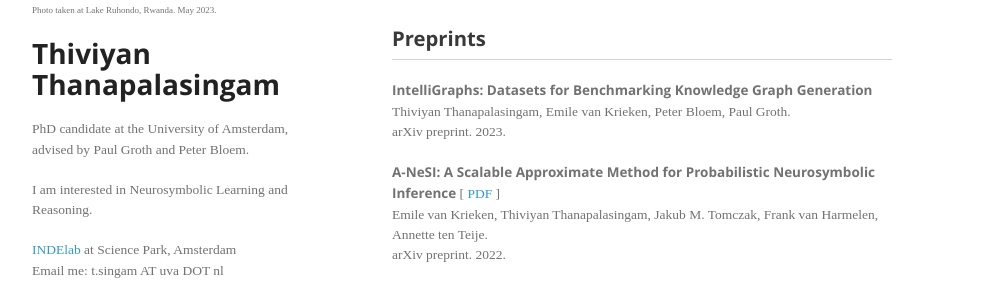
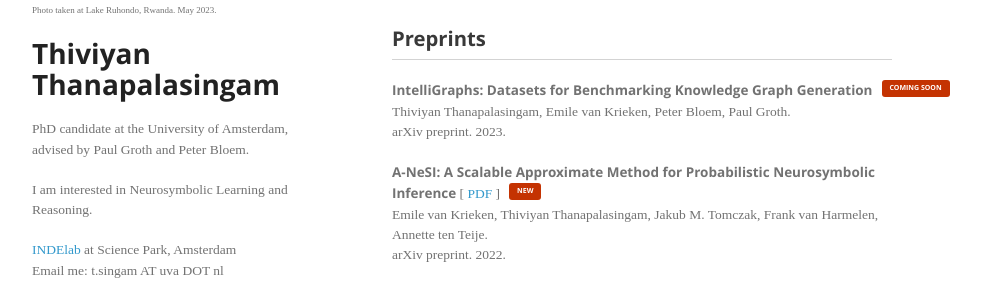
Before and after one commit to thiviyanT/website, a Jekyll site: the page built from index.html, in a window 1280 px wide. Shown: the part 380-669 px from the top of the page, without its empty margins (178-1159 px from the left). Built offline with Jekyll 4.4.1, drawn with Linux system fonts in a browser that asks for light colours; nearby versions of some CDN libraries; some web fonts are replaced; the list of posts is cut into pages by our own code; a style sheet for code colours, icons or effects is not loaded.

Commit message:
debugging

```diff
--- a/assets/css/style.css
+++ b/assets/css/style.css
@@ -337,3 +337,15 @@ footer {
     border-bottom: 1px solid lightgrey;
     padding: 10px 0;
 }
+
+.tag{
+    font-size: 7px;
+    font-weight: bolder;
+    background-color: #C43302;
+    color: white;
+    padding: 3px 8px;
+    border-radius: 3px;
+    position: absolute;
+    margin: 0 9px;
+    text-transform: uppercase;
+}
--- a/index.html
+++ b/index.html
@@ -22,6 +22,9 @@ title: "Thiviyan Thanapalasingam"
             <b>{{ preprint.title }}</b>
             {%- if preprint.pdf_url -%}
                 &nbsp;[ <a href="{{ preprint.pdf_url }}"> PDF </a> ]
+            {%- endif -%}
+            {%- if preprint.tag -%}
+                <span class="tag">{{ preprint.tag }}</span>
             {%- endif -%}
             {%- if preprint.additional_links -%}
                 &nbsp;[ {{ preprint.additional_links }} ]
```
Also changed, not shown: _preprints/anesi-2022.md (+1 -0 lines), _preprints/intelligraphs-2023.md (+1 -0 lines).
